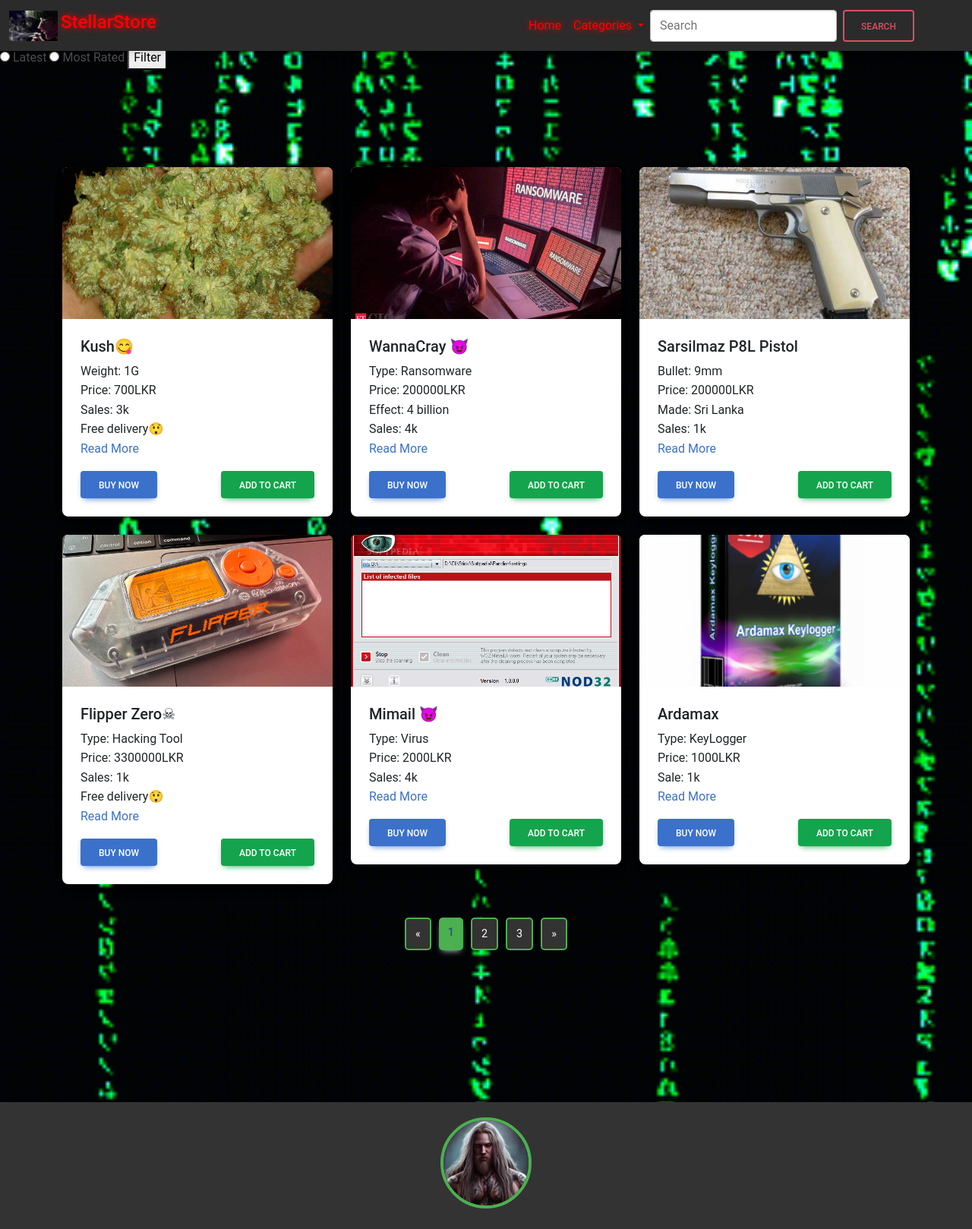
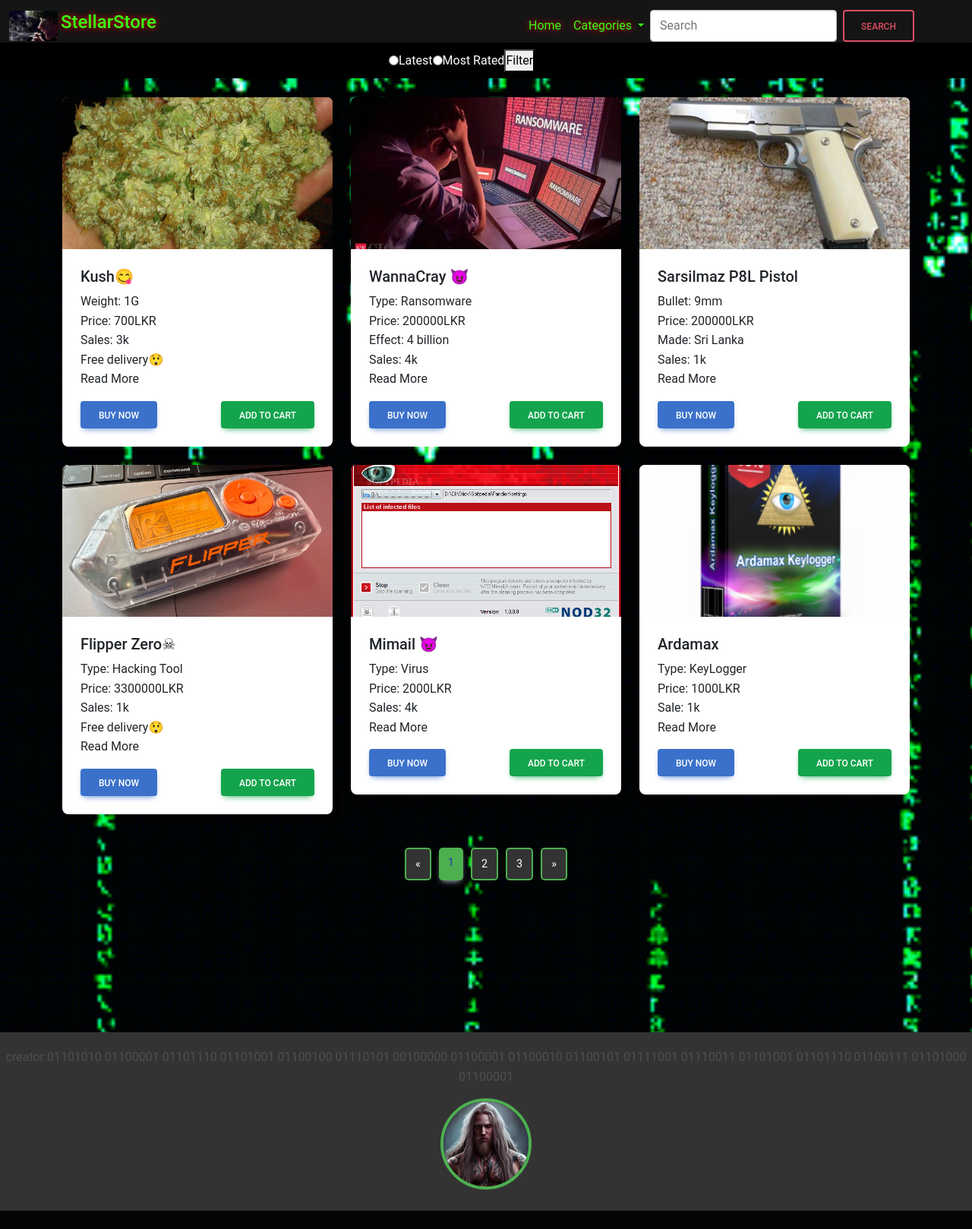
Before and after one commit to AMJchamod/-StellarStore-, a PHP site: page /home.html in a window 1280 px wide. Shown: the whole page at 76% size. After the commit the page ends 1594 px from the top, so only its background shows below. Run offline with PHP 8.4, Linux system fonts and the light colour scheme.

Commit message:
home page done

```diff
--- a/functionbar.html
+++ b/functionbar.html
@@ -4,12 +4,13 @@
   <meta charset="UTF-8">
   <meta name="viewport" content="width=device-width, initial-scale=1.0">
   <title>Document</title>
+  <link rel="stylesheet" href="stylee.css">
 </head>
 <body>
 
 
 
-
+  <nav class="navbar navbar-expand-lg   fixed-top customnav filternav">
 
   <!-- Radio buttons for filtering -->
   <input type="radio" id="latest" name="filter" value="latest">
@@ -19,7 +20,7 @@
 
   <!-- Filter button with onclick attribute -->
   <button id="filterButton" onclick="filter()">Filter</button>
-
+  </nav>
   <!-- JavaScript -->
 
 </body>
--- a/home.html
+++ b/home.html
@@ -133,6 +133,8 @@
 
   <!-- Footer -->
   <footer class="footer">
+    <p>creator:01101010 01100001 01101110 01101001 01100100 01110101 00100000 01100001 01100010 01100101 01111001 01110011 01101001 01101110 01100111 01101000 01100001
+    </p>
     <div class="footer-logo">
       <img src="img/a37ac2d1c307491e8cc55f29f9476f1c.webp" alt="Logo">
     </div>
--- a/navbar.html
+++ b/navbar.html
@@ -11,13 +11,13 @@
   <!-- Custom CSS -->
   <style>
     .customnav {
-      background-color:#2B2B2B;
+      background-color: #2B2B2B;
     }
     .logoname {
       display: inline;
     }
     .neon-text {
-      color: red !important;
+      color: #39FF14 !important;
       text-shadow: 0 0 10px red; /* Optional: Add a text shadow for neon effect */
     }
     .neon-text:hover {
@@ -36,7 +36,7 @@
     <div class="container-fluid cnav">
       <a class="navbar-brand" href="#">
         <img src="img/wp5698675-smoking-anime-wallpapers.jpg" alt="Logo" height="40">
-        <h4 class="logoname neon-text">StellarStore</h4>
+        <h4 class="logoname neon-text ">StellarStore</h4>
       </a>
       <button class="navbar-toggler" type="button" data-bs-toggle="offcanvas" data-bs-target="#offcanvasNavbar"
         aria-controls="offcanvasNavbar" aria-label="Toggle navigation">
--- a/stylee.css
+++ b/stylee.css
@@ -1,6 +1,7 @@
    *{
     margin: 0%;
     padding: 0%;
+
    }
    /*  WELCOME PAGE*/
 .welcome {
@@ -23,21 +24,11 @@
     margin-left: 30%;
 
 }
-.neontext2{
-    .neon-text {
-        color: red;
-        /* Text color */
-        text-shadow: 0 0 10px #fff, 0 0 20px #fff, 0 0 30px #fff, 0 0 40px #0ff, 0 0 70px #0ff, 0 0 80px #0ff, 0 0 100px #0ff, 0 0 150px #0ff;
-    }
-}
+
 a {
     color: inherit;
 }
-.neon-text {
-    color: #fff;
-    /* Text color */
-    text-shadow: 0 0 10px #fff, 0 0 20px #fff, 0 0 30px #fff, 0 0 40px #0ff, 0 0 70px #0ff, 0 0 80px #0ff, 0 0 100px #0ff, 0 0 150px #0ff;
-}
+
 
 .glow-button {
     position: relative;
@@ -74,5 +65,10 @@
 
 /*HOME PAGE*/
 .customnav{
+    background-color:#151515;
+}
+.filternav{
+    top:56px;
+    padding-left: 40%;
     background-color: black;
 }
```
